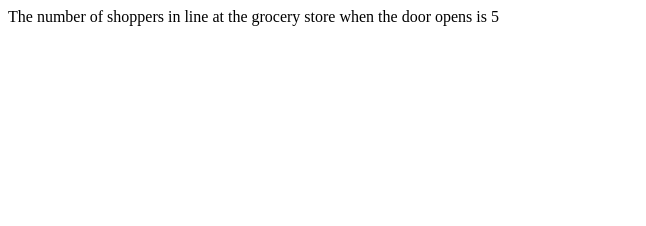
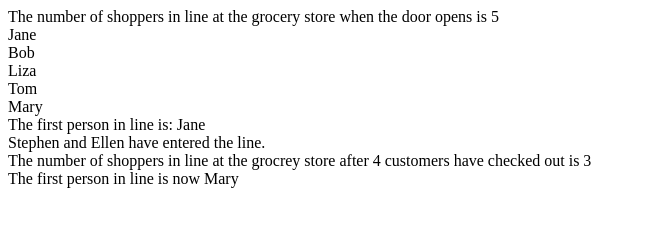
Before and after one commit to gfike19/391-JS, a plain HTML site: page unit2/assign1.html in a window 1280 px wide. Shown: the whole page, without its empty margins (0-646 px from the left). Drawn offline with Linux system fonts and the light colour scheme.

Commit message:
completed unit 2 assignment 1

```diff
--- a/unit2/assign1.html
+++ b/unit2/assign1.html
@@ -1,29 +1,28 @@
 <!DOCTYPE html>
-<html lang="en">
-
 <head>
+    <meta charset="utf-8">
     <title> Queues</title>
     <script type="text/javascript">
         function main() {
             let shoppers = [];
             shoppers.push("Jane", "Bob", "Liza", "Tom", "Mary");
-            document.write("The number of shoppers in line at the grocery store when the door opens is " + shoppers.length);
+            document.write("The number of shoppers in line at the grocery store when the door opens is " + shoppers.length +"<br>");
 
             for (let i = 0; i < shoppers.length; i++) {
-                docoument.write(shoppers[i]);
+                document.write(shoppers[i] + "<br>");
             }
 
             document.write("The first person in line is: " + shoppers[0] + "<br>");
 
             shoppers.shift("Jane");
             shoppers.push("Stephen", "Ellen");
-            document.writeln("Stephen and Ellen have entered the line.<br>");
+            document.write("Stephen and Ellen have entered the line." + "<br>");
 
             shoppers.shift("Bob");
             shoppers.shift("Liza");
             shoppers.shift("Tom");
 
-            document.write("The number of shoppers in line at the grocrey store after 4 customers have checked out is " + shopper.length + "<br>");
+            document.write("The number of shoppers in line at the grocrey store after 4 customers have checked out is " + shoppers.length + "<br>");
             document.write("The first person in line is now " + shoppers[0]);
         }
     </script>
```
